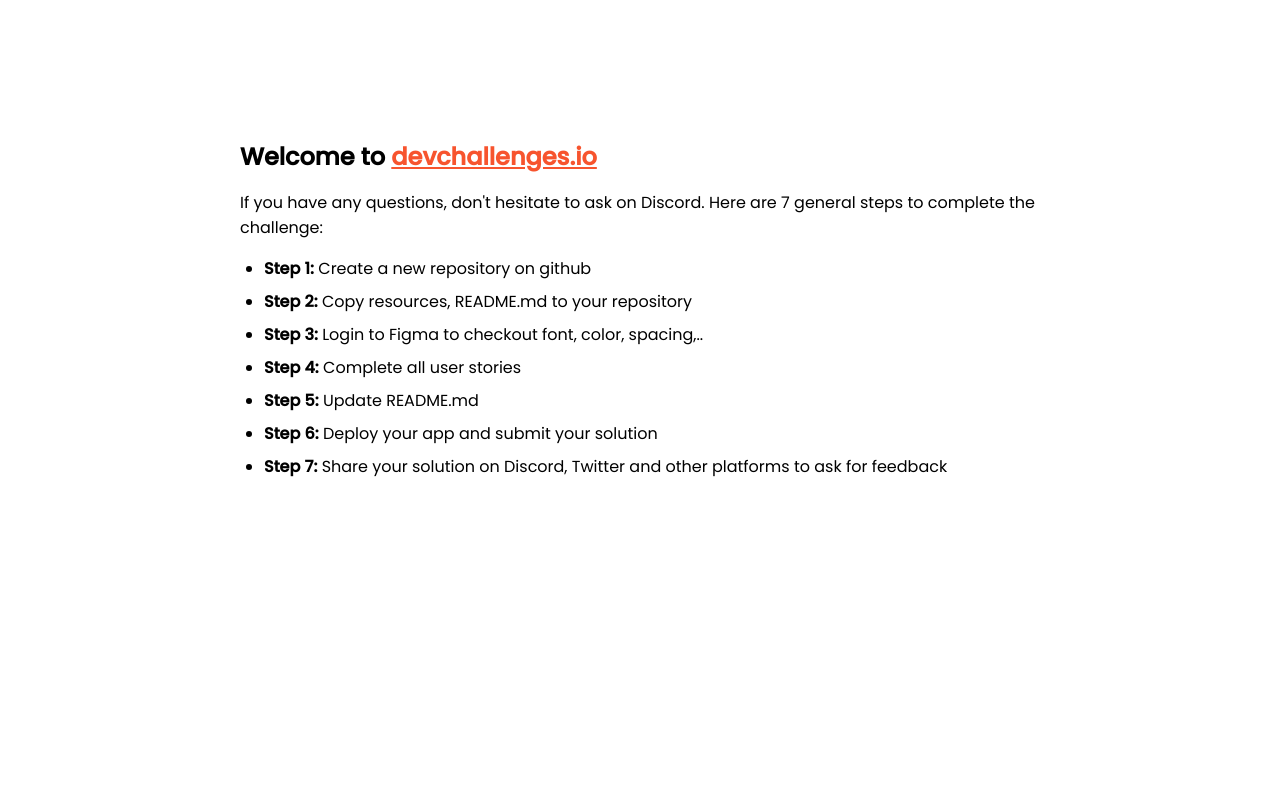
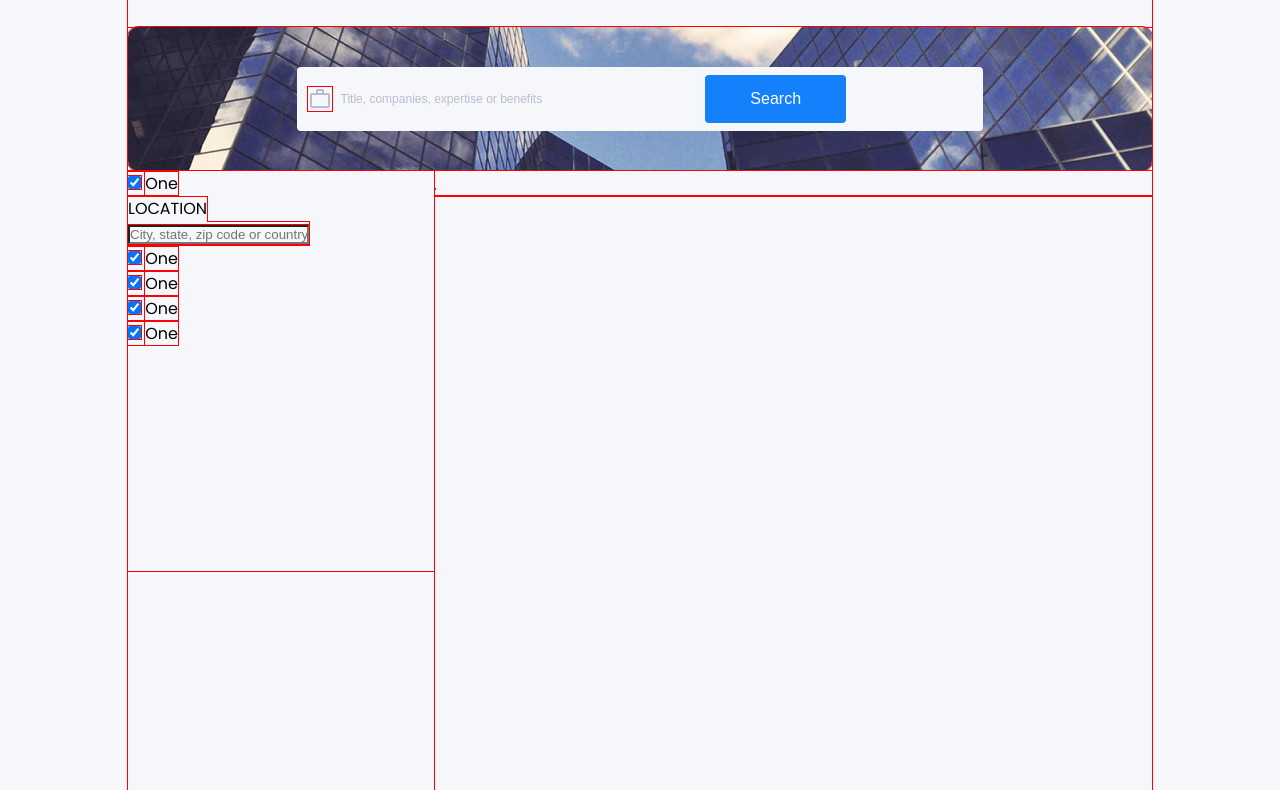
Before and after one commit to leave20/challenge-1, a plain HTML site: page index.html in a window 1280 px wide. Shown: the part 101-891 px from the top of the page. Before the commit the page ends 800 px from the top, so only its background shows below. Drawn offline with Linux system fonts and the light colour scheme.

Commit message:
Change to chanllenge template

```diff
--- /dev/null
+++ b/css/style.css
@@ -0,0 +1,90 @@
+* {
+  padding: 0;
+  margin: 0;
+  background: #f6f7fb;
+  outline: red solid 1px;
+}
+body {
+  display: flex;
+  justify-content: center;
+
+}
+.container {
+  width: 80vw;
+  height: 100%;
+  display: flex;
+  margin: 0.5em 0.5em 0.1em 0.5em;
+  flex-direction: column;
+  justify-content: flex-start;
+  font-family: "Poppins";
+}
+.header {
+  display: flex;
+  width: 100%;
+  height: 15vh;
+  align-items: center;
+  font-size: 24px;
+}
+.search {
+  display: flex;
+  background-image: url("../backgroundImg.png");
+  width: 100%;
+  height: 18vh;
+  align-items: center;
+  justify-content: center;
+  border-radius: 10px;
+  background-repeat: no-repeat;
+  background-position: center;
+}
+.material-icons {
+  background: transparent;
+  margin-right: 50%;
+  position: absolute;
+  color: #b9bdcf;
+}
+.searching {
+  width: 63%;
+  height: 8vh;
+  border-radius: 4px;
+  font-size: 12px;
+  border: none;
+  padding-left: 40px;
+  border: none;
+  outline: none;
+}
+.searching::placeholder {
+  color: #b9bdcf;
+}
+.button-search {
+  background: #1480fc;
+  position: absolute;
+  width: 11%;
+  height: 3rem;
+  border-radius: 4px;
+  color: white;
+  margin-left: 21.2%;
+  border: none;
+  outline: none;
+  font-size: 16px;
+}
+.button-search:hover {
+  background: #0f63c2;
+  transition: 0.5s;
+}
+.main {
+  display: flex;
+  width: 100%;
+  height: 100vh;
+}
+.filter {
+  width: 30%;
+  height: 50%;
+}
+.list {
+  width: 70%;
+  height: 100%;
+}
+footer{
+    width:100%;
+  height: 10vh;
+}
--- a/index.html
+++ b/index.html
@@ -4,76 +4,64 @@
 <head>
   <meta charset="utf-8" />
   <meta name="viewport" content="width=device-width, initial-scale=1,maximum-scale=5" />
-  <link rel="icon" href="devchallenges.png" />
-  <link rel="shortcut icon" type="image/x-icon" href="https://devchallenges.io/" />
   <link href="https://fonts.googleapis.com/css2?family=Poppins:wght@400;500&display=swap" rel="stylesheet" />
+  <link rel="stylesheet" href="css/style.css">
+  <link href="https://fonts.googleapis.com/icon?family=Material+Icons" rel="stylesheet">
   <title>Devchallenges</title>
-  <style>
-    body {
-      font-family: "Poppins", sans-serif;
-    }
 
-    ul {
-      padding-left: 24px;
-    }
-
-    li {
-      margin-bottom: 8px;
-    }
-
-    .welcome {
-      max-width: 800px;
-      margin: 0 auto;
-    }
-
-    .welcome-text {
-      margin-top: 30vh;
-      font-weight: 500;
-    }
-
-    .welcome-text p {
-      font-size: 1rem;
-      font-weight: 400;
-    }
-
-    .welcome-text h1 {
-      font-size: 1.5rem;
-    }
-
-    .welcome-text a {
-      color: #f7542e;
-    }
-  </style>
 </head>
 
 <body>
-  <div class="welcome">
-    <div class="welcome-text">
-      <h1>
-        Welcome to
-        <a href="https://devchallenges.io/" target="_blank">devchallenges.io</a>
-      </h1>
+  <div class="container">
+    <div class="header">
+      <p><b>Github</b> Jobs</p>
+    </div>
+    <div class="search">
+      <span class="material-icons">
+        work_outline
+        </span>
+      <input type="text" class="searching" placeholder=" Title, companies, expertise or benefits">
+      <button class="button-search">Search <link href="https://fonts.googleapis.com/icon?family=Material+Icons"
+      rel="stylesheet"></button>
+    </div>
+    <div class="main">
+      <div class="filter">
+        <label for="">
+          <input type="checkbox" checked="checked">
+          <span class="checkmark">One</span><br>
+        </label>
+        <label >LOCATION <br>
+          <input type="text" placeholder="City, state, zip code or country">
+        </label><br>
+        <label for="">
+          <input type="checkbox" checked="checked">
+          <span class="checkmark">One</span><br>
+        </label>
+        <label for="">
+          <input type="checkbox" checked="checked">
+          <span class="checkmark">One</span><br>
+        </label>
+        <label for="">
+          <input type="checkbox" checked="checked">
+          <span class="checkmark">One</span><br>
+        </label>
+        <label for="">
+          <input type="checkbox" checked="checked">
+          <span class="checkmark">One</span><br>
+        </label>
 
-      <p>
-        If you have any questions, don't hesitate to ask on Discord. Here are
-        7 general steps to complete the challenge:
-      </p>
+
+      </div>
+      <div class="list">
+        <div class="card">
+          <img src="" alt="">
+          <div class="date"></div>
+        </div>
+      </div>
     </div>
-
-    <ul>
-      <li><b>Step 1:</b> Create a new repository on github</li>
-      <li><b>Step 2:</b> Copy resources, README.md to your repository</li>
-      <li>
-        <b>Step 3:</b> Login to Figma to checkout font, color, spacing,..
-      </li>
-      <li><b>Step 4:</b> Complete all user stories</li>
-      <li><b>Step 5:</b> Update README.md</li>
-      <li><b>Step 6:</b> Deploy your app and submit your solution</li>
-      <li>
-        <b>Step 7:</b> Share your solution on Discord, Twitter and other
-        platforms to ask for feedback
-      </li>
-    </ul>
+    <footer>
+      <p class="copyrigth">Craig Kem Castro Pairazaman &copy; DevChallenges.io</p>
+    </footer>
   </div>
 </body>
 
```
